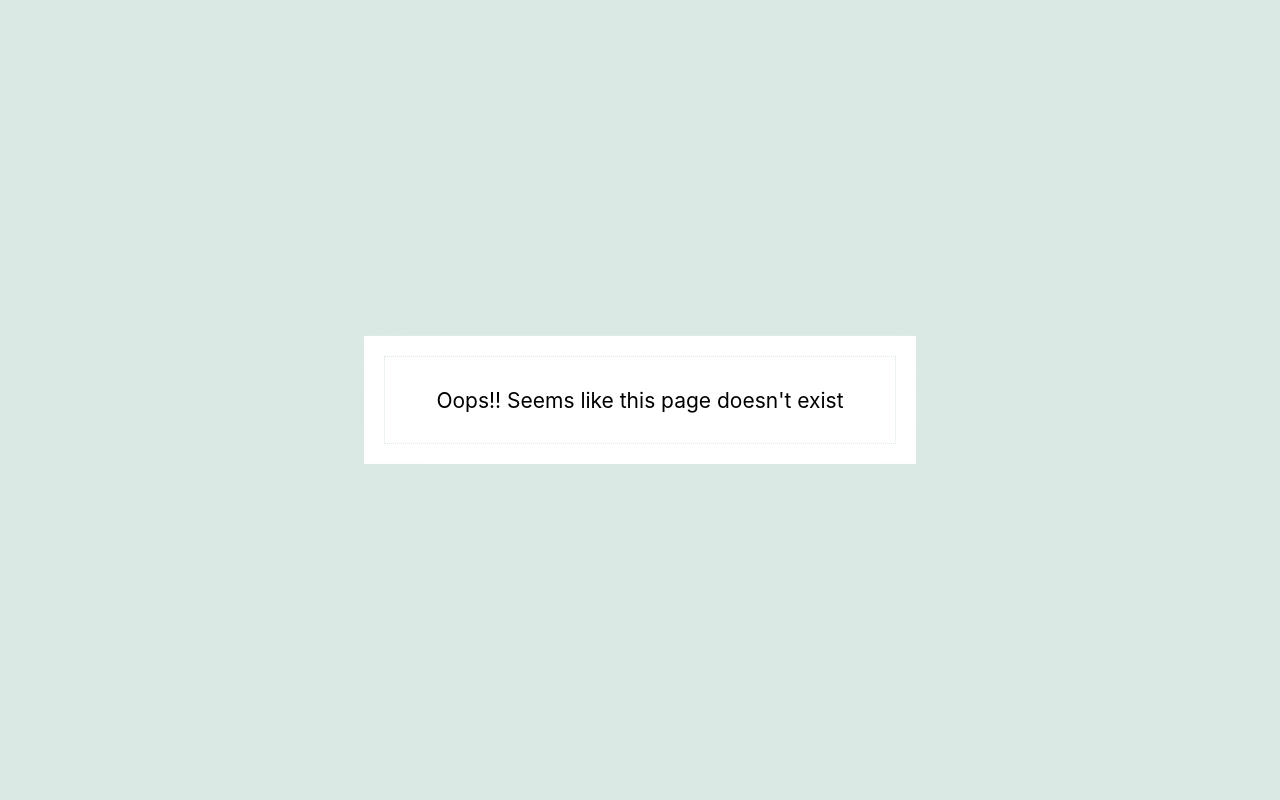
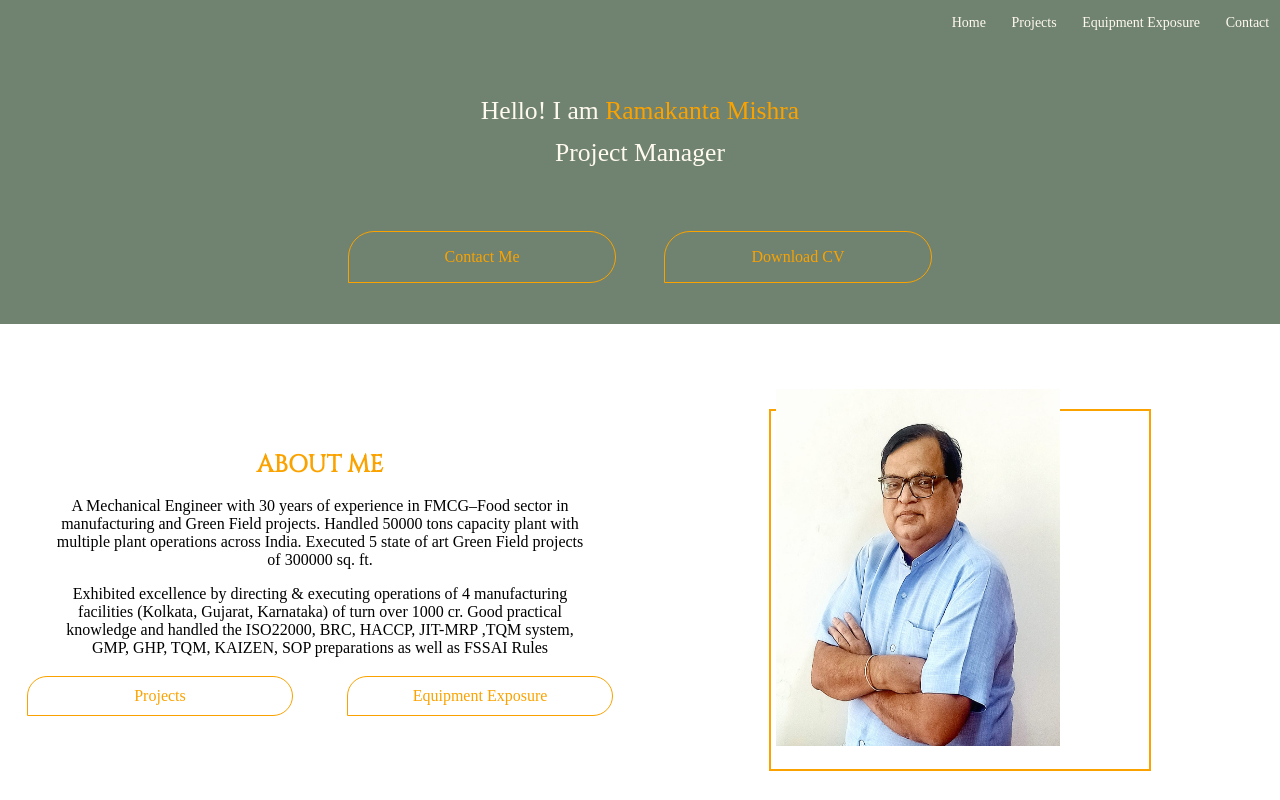
Before and after one commit to Smriti95/ramakanta_mishra, a React (Create React App) app: page / in a window 1280 px wide. Shown: the top 800 px of the page. Built offline with nearby package versions, Linux system fonts and the light colour scheme; the HTML template or start-up script is replaced by a standard one; a web font is replaced by a local one.

Commit message:
Updated the routes

```diff
--- a/src/App.js
+++ b/src/App.js
@@ -16,10 +16,10 @@ function App() {
     <div className="App">
       <Suspense fallback={<div><Loader /></div>}>
         <Switch>
-          <Route path="/ramakanta_mishra/" component={Home} />
-          <Route exact path="/ramakanta_mishra/projects" component={ProjectLanding} />
-          <Route exact path="/ramakanta_mishra/equipment" component={EquipmentExposure} />
-          <Route exact path="/ramakanta_mishra/contact" component={Contact} />
+          <Route path="/" component={Home} />
+          <Route exact path="/projects" component={ProjectLanding} />
+          <Route exact path="/equipment" component={EquipmentExposure} />
+          <Route exact path="/contact" component={Contact} />
           <Route component={ErrorPage} />
         </Switch>
       </Suspense>
```
